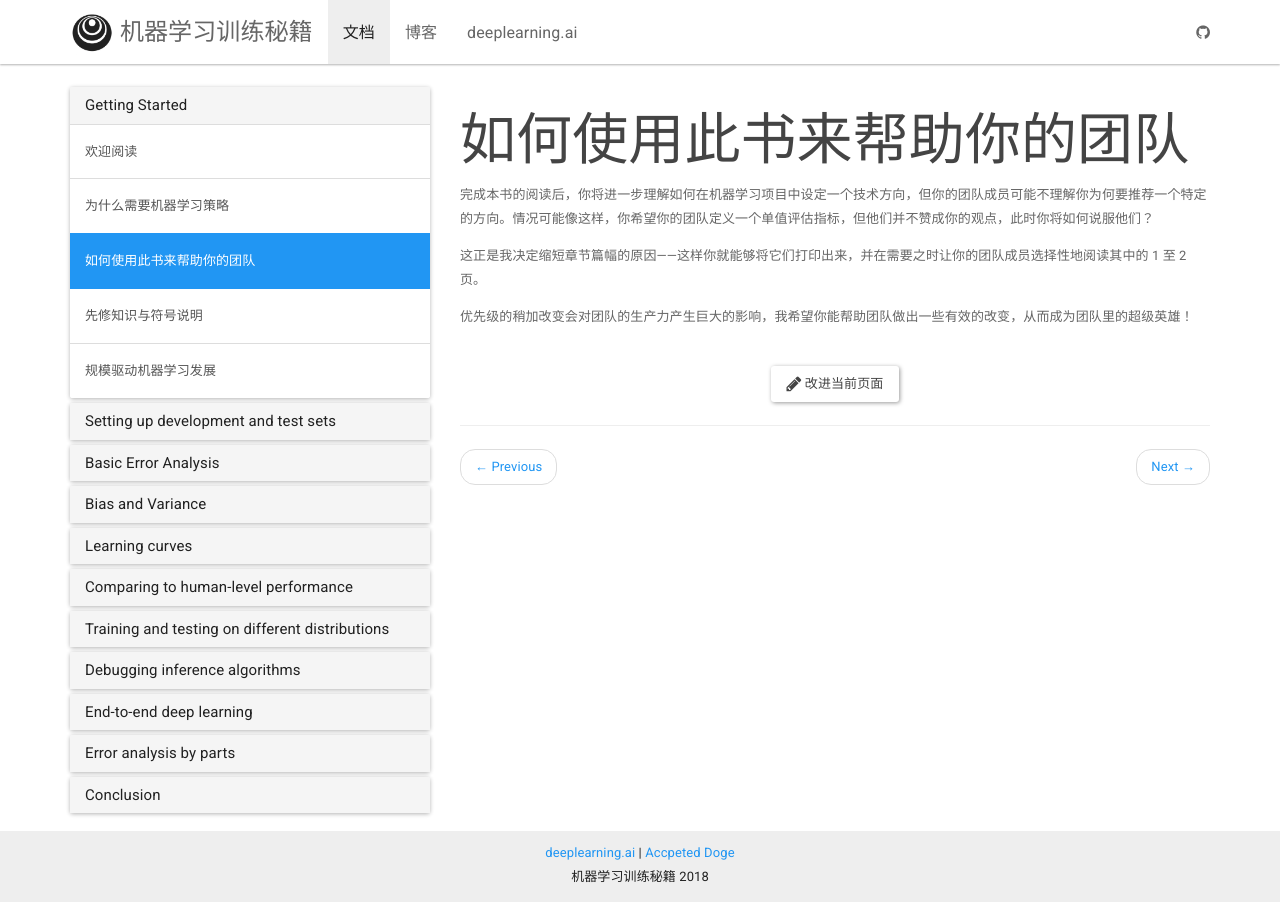
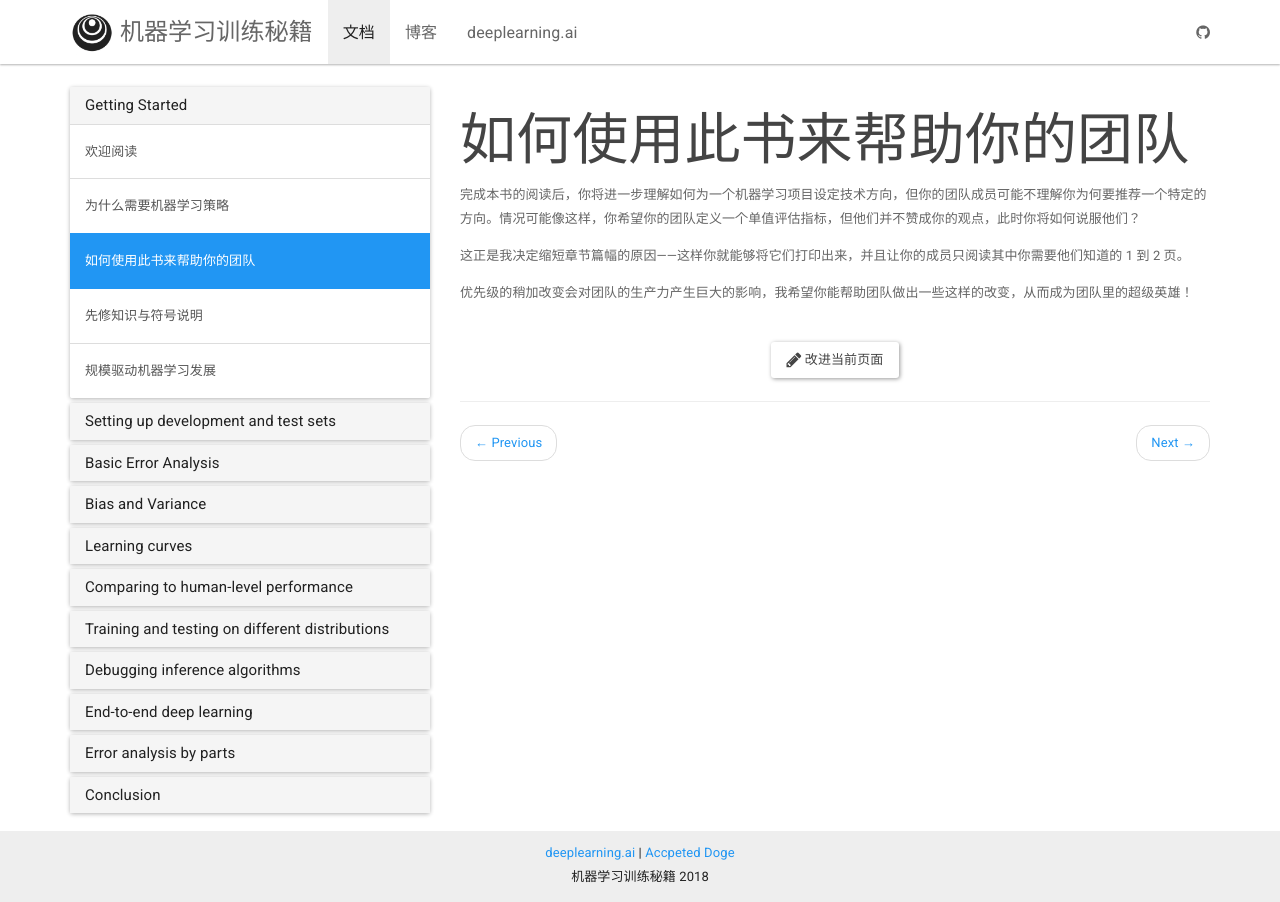
Before and after one commit to deeplearning-ai/machine-learning-yearning-cn, a Jekyll site: the page built from _docs/ch02.md, in a window 1280 px wide. Built offline with Jekyll 4.4.1, drawn with Linux system fonts in a browser that asks for light colours; nearby versions of some CDN libraries.

Commit message:
Update ch02.md
- a 在 machine learning project 前，因此做了些位置的改变
- read just the 1-2 pages you need them to know 改为后置定语的翻译

```diff
--- a/_docs/ch02.md
+++ b/_docs/ch02.md
@@ -3,8 +3,8 @@ title: 如何使用此书来帮助你的团队
 permalink: /docs/ch02/
 ---
 
-完成本书的阅读后，你将进一步理解如何在机器学习项目中设定一个技术方向，但你的团队成员可能不理解你为何要推荐一个特定的方向。情况可能像这样，你希望你的团队定义一个单值评估指标，但他们并不赞成你的观点，此时你将如何说服他们？
+完成本书的阅读后，你将进一步理解如何为一个机器学习项目设定技术方向，但你的团队成员可能不理解你为何要推荐一个特定的方向。情况可能像这样，你希望你的团队定义一个单值评估指标，但他们并不赞成你的观点，此时你将如何说服他们？
 
-这正是我决定缩短章节篇幅的原因——这样你就能够将它们打印出来，并在需要之时让你的团队成员选择性地阅读其中的 1 至 2 页。
+这正是我决定缩短章节篇幅的原因——这样你就能够将它们打印出来，并且让你的成员只阅读其中你需要他们知道的 1 到 2 页。
 
-优先级的稍加改变会对团队的生产力产生巨大的影响，我希望你能帮助团队做出一些有效的改变，从而成为团队里的超级英雄！
+优先级的稍加改变会对团队的生产力产生巨大的影响，我希望你能帮助团队做出一些这样的改变，从而成为团队里的超级英雄！
```
